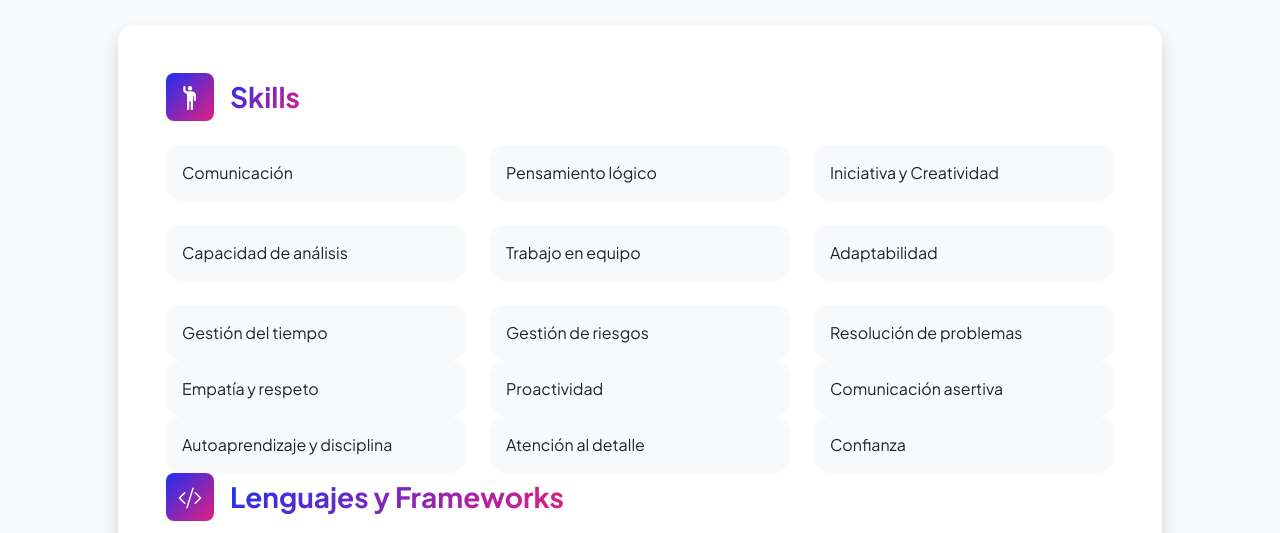
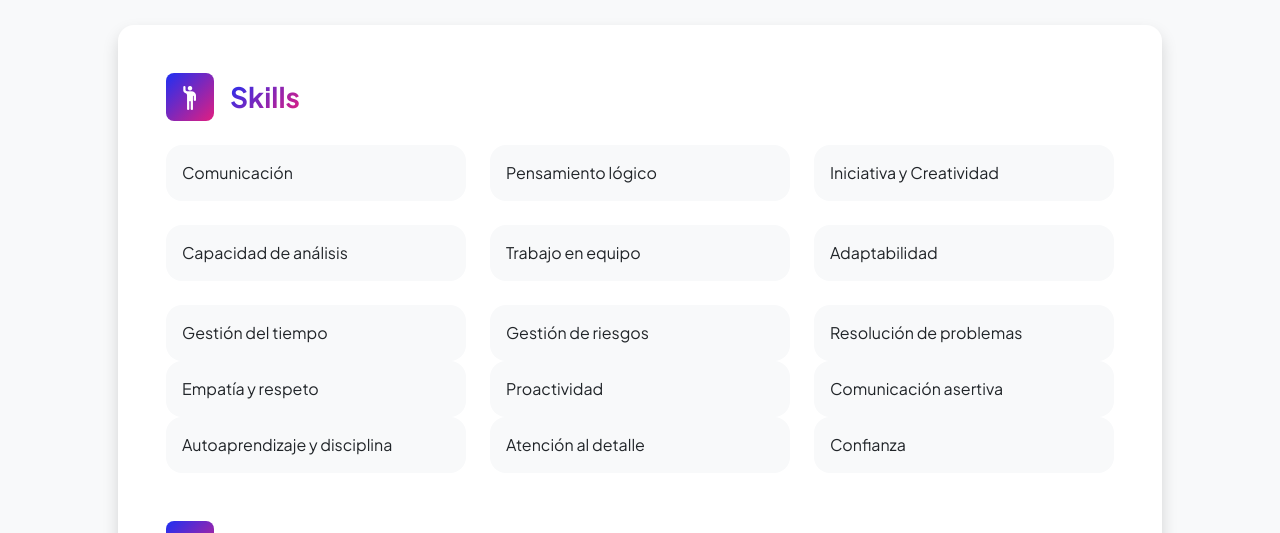
Before and after one commit to soycamiloypunto/Portafolio, a plain HTML site: page resume.html in a window 1280 px wide. Shown: the part 201-734 px from the top of the page. Drawn offline with nearby package versions, Linux system fonts and the light colour scheme.

Commit message:
mejoras y separación de espacios

```diff
--- a/resume.html
+++ b/resume.html
@@ -134,6 +134,9 @@
                                         </div>
                                     </div>
                                 </div>
+
+                                <!-- Divider-->
+                                <div class="pb-5"></div>
                                 <!-- Languages list-->
                                 <div class="mb-0">
                                     <div class="d-flex align-items-center mb-4">
```
